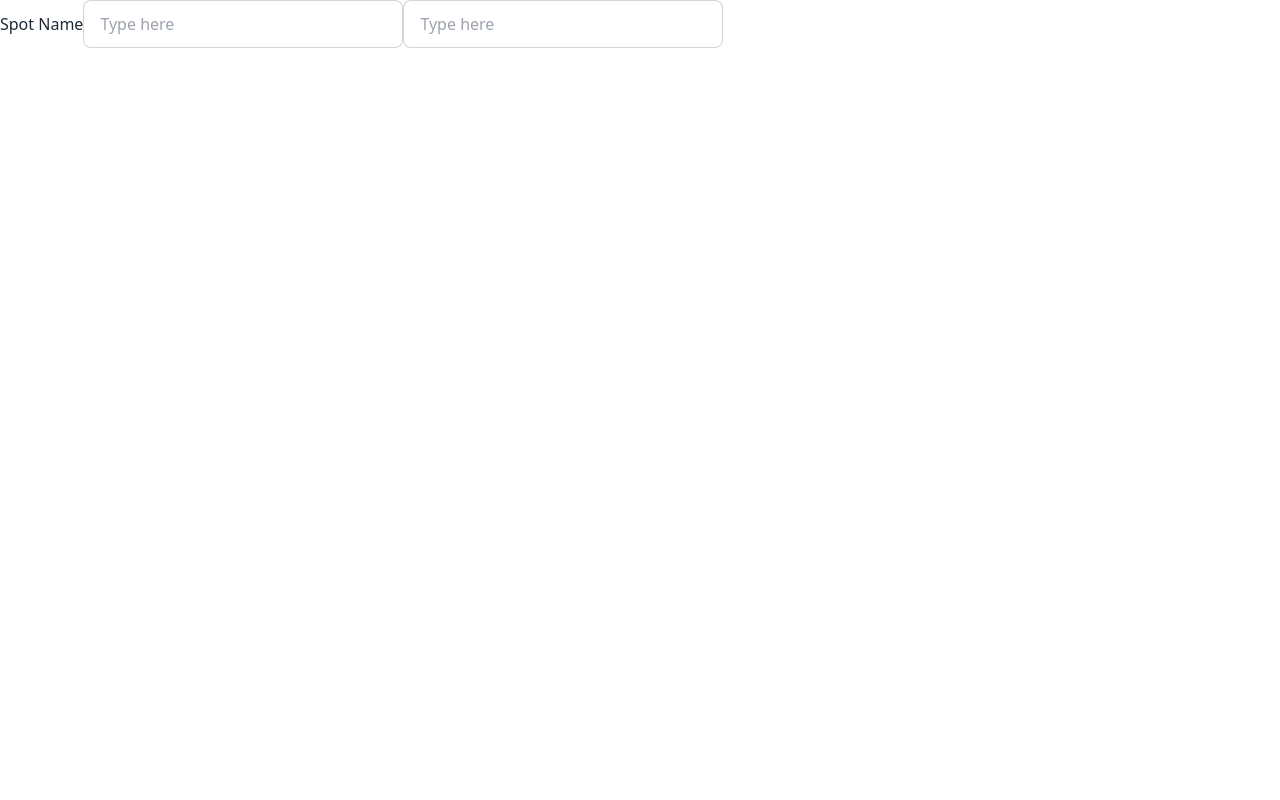
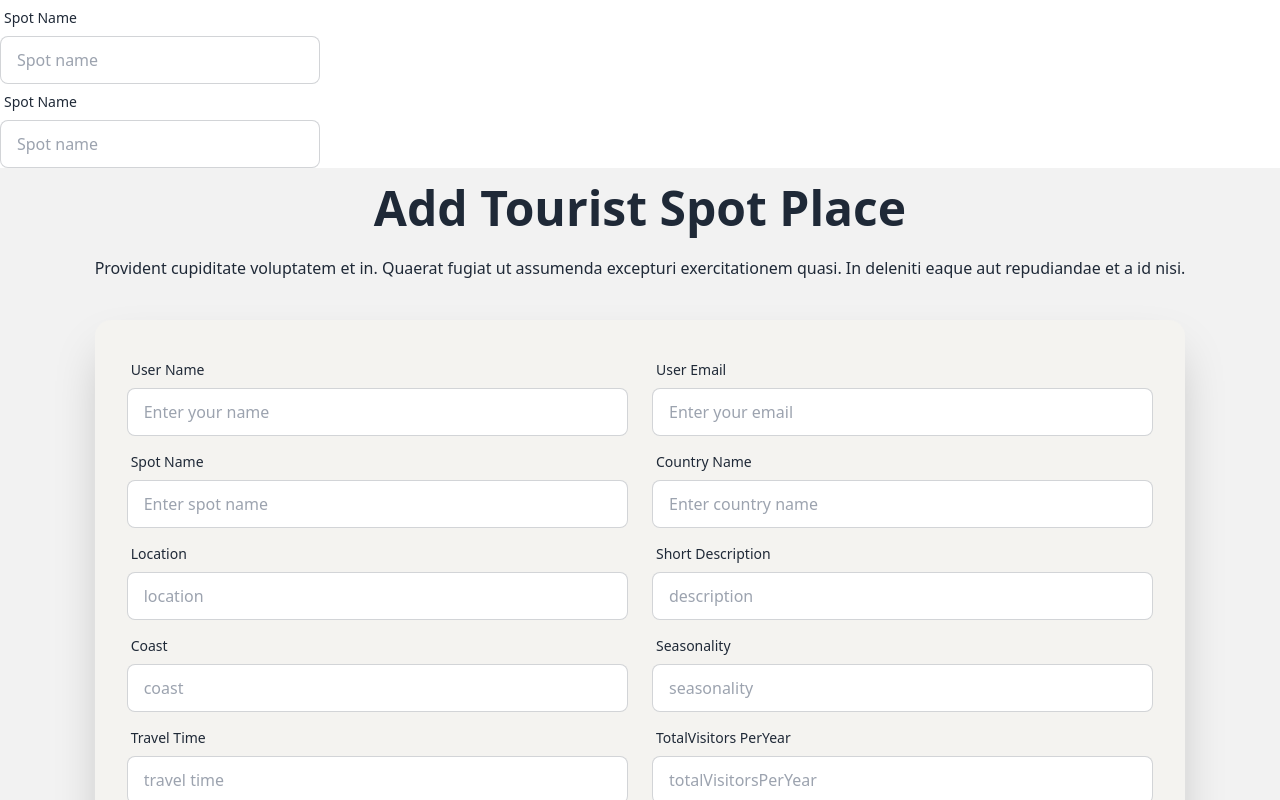
Before and after one commit to SanjidaOSD/Tourist-Management-client, a React (Vite) app: page /AddPlace in a window 1280 px wide. Shown: the top 800 px of the page. Built offline with nearby package versions, Linux system fonts and the light colour scheme.

Commit message:
created add plase form

```diff
--- a/src/Components/AddPlace.jsx
+++ b/src/Components/AddPlace.jsx
@@ -4,18 +4,126 @@ const AddPlace = () => {
         <div>
             <form>
                 <div>
-                    <label>
-                        <span>Spot Name</span>
+                    <label className="form-control w-full max-w-xs">
+                        <div className="label">
+                            <span className="label-text">Spot Name</span>
+                        </div>
+                        <input type="text" placeholder="Spot name" className="input input-bordered w-full max-w-xs" />
+
                     </label>
-                    <label>
-                        <input type="text" placeholder="Type here" className="input input-bordered w-full max-w-xs" />
+                    <label className="form-control w-full max-w-xs">
+                        <div className="label">
+                            <span className="label-text">Spot Name</span>
+                        </div>
+                        <input type="text" placeholder="Spot name" className="input input-bordered w-full max-w-xs" />
 
                     </label>
 
-                    <input type="text" placeholder="Type here" className="input input-bordered w-full max-w-xs" />
+
+                    {/* ,,,,,,,,,,,,,,,,,,,,,,,,,,,,,, */}
+                    <div className="hero min-h-screen bg-base-200">
+                        <div className="hero-content flex-col">
+                            <div className="text-center">
+                                <h1 className="text-5xl font-bold">Add Tourist Spot Place</h1>
+                                <p className="py-6">Provident cupiditate voluptatem et in. Quaerat fugiat ut assumenda excepturi exercitationem quasi. In deleniti eaque aut repudiandae et a id nisi.</p>
+                            </div>
+                            <div className="card shrink-0 w-full shadow-2xl bg-[#F4F3F0]">
+                                <form className="card-body">
+
+                                    <div className="md:flex md:gap-6">
+                                        <div className="form-control md:w-1/2">
+                                            <label className="label">
+                                                <span className="label-text">User Name</span>
+                                            </label>
+                                            <input type="user name" name="name" placeholder="Enter your name" className="input input-bordered" required />
+                                        </div>
+                                        <div className="form-control md:w-1/2">
+                                            <label className="label">
+                                            <span className="label-text">User Email</span>
+                                            </label>
+                                            <input type="user email" name="email" placeholder="Enter your email" className="input input-bordered" required />
+
+                                        </div>
+                                    </div>
+                                    <div className="md:flex md:gap-6">
+                                        <div className="form-control md:w-1/2">
+                                            <label className="label">
+                                                <span className="label-text">Spot Name</span>
+                                            </label>
+                                            <input type="spot name" name="name" placeholder="Enter spot name" className="input input-bordered" required />
+                                        </div>
+                                        <div className="form-control md:w-1/2">
+                                            <label className="label">
+                                                <span className="label-text">Country Name</span>
+                                            </label>
+                                            <input type="country name" name="country name" placeholder="Enter country name" className="input input-bordered" required />
+
+                                        </div>
+                                    </div>
+                                    <div className="md:flex md:gap-6">
+                                        <div className="form-control md:w-1/2">
+                                            <label className="label">
+                                                <span className="label-text">Location</span>
+                                            </label>
+                                            <input type="location" name="location" placeholder="location" className="input input-bordered" required />
+                                        </div>
+                                        <div className="form-control md:w-1/2">
+                                            <label className="label">
+                                                <span className="label-text">Short Description</span>
+                                            </label>
+                                            <input type="description" name="description" placeholder="description" className="input input-bordered" required />
+
+                                        </div>
+                                    </div>
+                                    <div className="md:flex md:gap-6">
+                                        <div className="form-control md:w-1/2">
+                                            <label className="label">
+                                                <span className="label-text">Coast</span>
+                                            </label>
+                                            <input type="coast" name="coast" placeholder="coast" className="input input-bordered" required />
+                                        </div>
+                                        <div className="form-control md:w-1/2">
+                                            <label className="label">
+                                                <span className="label-text">Seasonality</span>
+                                            </label>
+                                            <input type="seasonality" name="seasonality" placeholder="seasonality" className="input input-bordered" required />
+
+                                        </div>
+                                    </div>
+                                    <div className="md:flex md:gap-6">
+                                        <div className="form-control md:w-1/2">
+                                            <label className="label">
+                                                <span className="label-text">Travel Time</span>
+                                            </label>
+                                            <input type="travel time" name="travel time" placeholder="travel time" className="input input-bordered" required />
+                                        </div>
+                                        <div className="form-control md:w-1/2">
+                                            <label className="label">
+                                                <span className="label-text">TotalVisitors PerYear</span>
+                                            </label>
+                                            <input type="totalVisitorsPerYear" name="totalVisitorsPerYear" placeholder="totalVisitorsPerYear" className="input input-bordered" required />
+
+                                        </div>
+                                    </div>
+
+                                        <div className="form-control md:w-full">
+                                            <label className="label">
+                                                <span className="label-text">Image</span>
+                                            </label>
+                                            <input type="image" name="image" placeholder="image" className="input input-bordered" required />
+
+                                        </div>
+
+                                    <div className="form-control mt-6">
+                                        <button className="btn btn-primary">Login</button>
+                                    </div>
+                                </form>
+                            </div>
+                        </div>
+                    </div>
                 </div>
-            </form>
-        </div>
+            </form >
+        </div >
     );
 };
 
```
